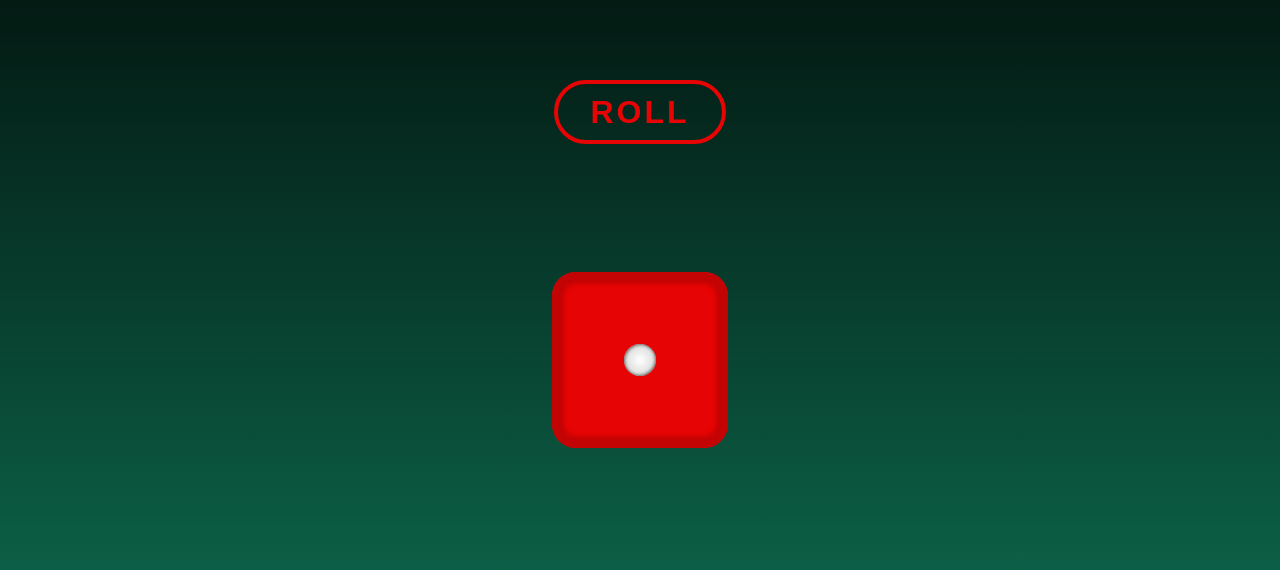
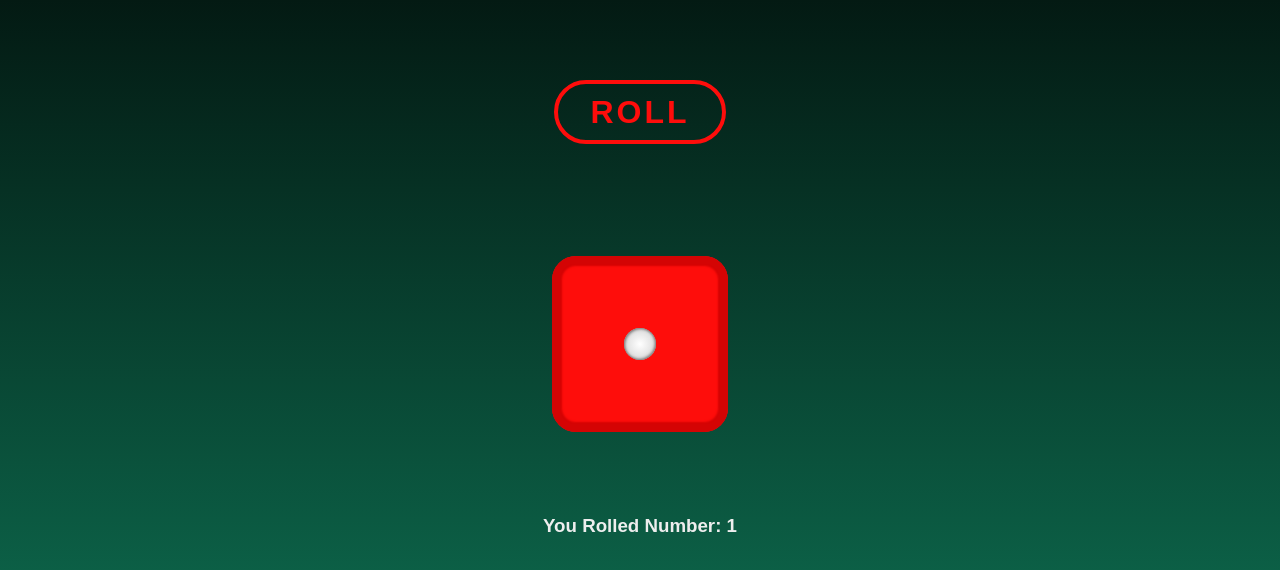
Before and after one commit to SinisaVukmirovic/Dice-Roll-App, a plain HTML site: page index.html in a window 1280 px wide. Shown: the part 214-784 px from the top of the page. Drawn offline with Linux system fonts and the light colour scheme.

Commit message:
Small changes

```diff
--- a/css/blocks.css
+++ b/css/blocks.css
@@ -25,7 +25,7 @@
     border: 4px solid var(--theme);
     outline: none;
     background: var(--color-secondary);
-    margin: 0 auto;
+    margin: 3rem auto 0;
     padding: .75rem 2rem;
     cursor: pointer;
     position: relative;
@@ -45,11 +45,11 @@
     justify-items: center;
     grid-template-rows: repeat(3, 1fr);
     grid-template-columns: repeat(3, 1fr);
-    margin: 5rem auto;
+    margin: 7rem auto 5rem;
     padding: 1rem;
     border-radius: 1.5rem;
     cursor: pointer;
-    box-shadow: inset 0 0 4px 12px var(--dark-theme);
+    box-shadow: inset 0 0 2px 10px #d40404;
     transition: transform 250ms ease-in-out;
 }
     .dot {
--- a/css/composition.css
+++ b/css/composition.css
@@ -5,6 +5,9 @@ body {
     flex-direction: column;
 }
 
-#rollBtn {
-    margin: 3rem auto;
+.app {
+    display: flex;
+    flex-direction: column;
+    justify-content: center;
+    align-items: center;
 }
--- a/css/config.css
+++ b/css/config.css
@@ -3,8 +3,7 @@
     --font-primary: sans-serif;
 
     /* colors */
-    --theme: #e70404;
-    --dark-theme: #c30404;
+    --theme: #fe0d0b;
     --dark: #000;
     --green: #0c6147;
     --light: #eee;
--- a/index.html
+++ b/index.html
@@ -13,9 +13,13 @@
             <h1 class="bg-dark clr-white bord-white radius text-200">Dice Roll App</h1>
     </header>
 
-    <button id="rollBtn" class="button | clr-theme radius">Roll</button>
+    <section class="app">
+        <button id="rollBtn" class="button | clr-theme radius">Roll</button>
 
-    <div id="dice" class="dice | bg-theme"></div>
+        <div id="dice" class="dice | bg-theme"></div>
+
+        <h3 id="result">You Rolled Number: <span>1</span></h3>
+    </section>
 
     <script src="./js/script.js"></script>
 </body>
--- a/js/script.js
+++ b/js/script.js
@@ -1,5 +1,6 @@
-const rollBtnElem = document.querySelector('#rollBtn');
-const diceElem = document.querySelector('#dice');
+const app = document.querySelector('.app');
+const rollBtnElem = app.querySelector('#rollBtn');
+const diceElem = app.querySelector('#dice');
 // const dots = dice.querySelectorAll('.dot');
 // const displayNumb = document.querySelector('.display-numb span');
 const numbOfSides = 6;
```
Also changed, not shown: 1 other file.
